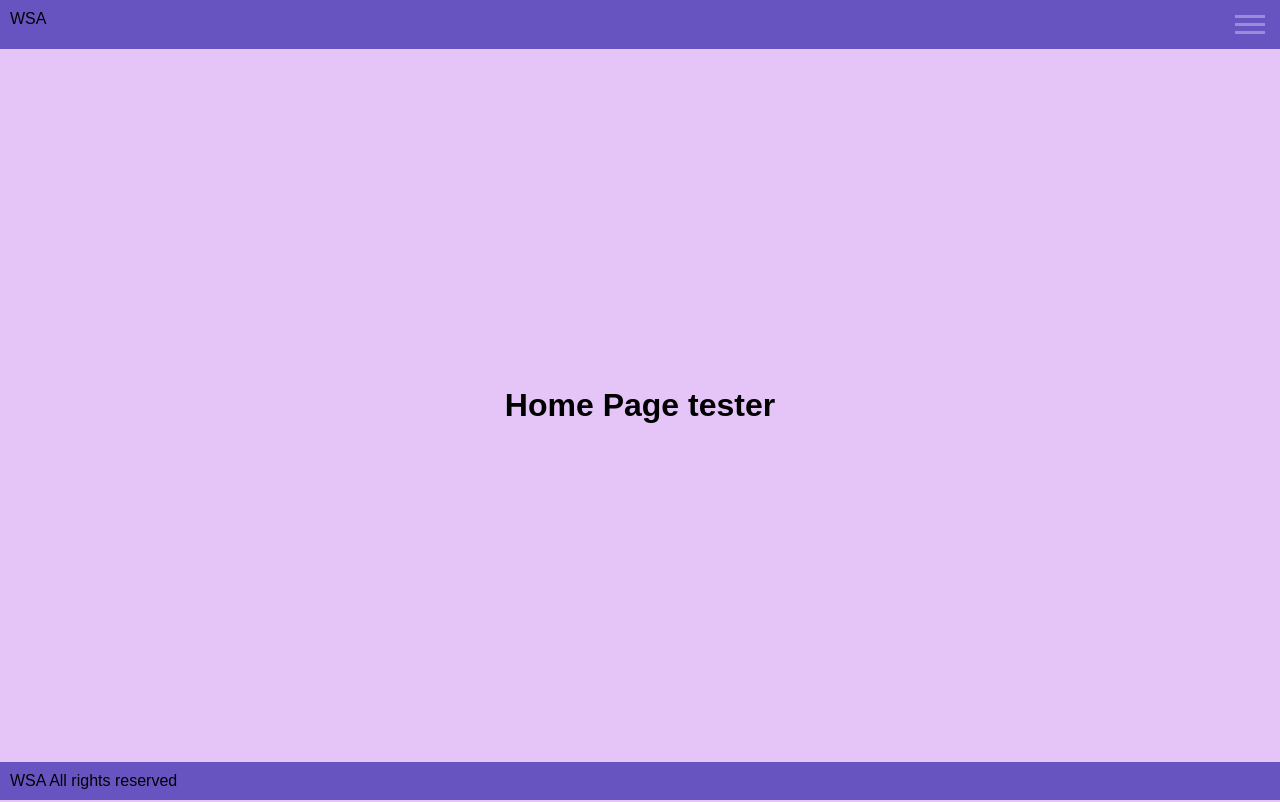
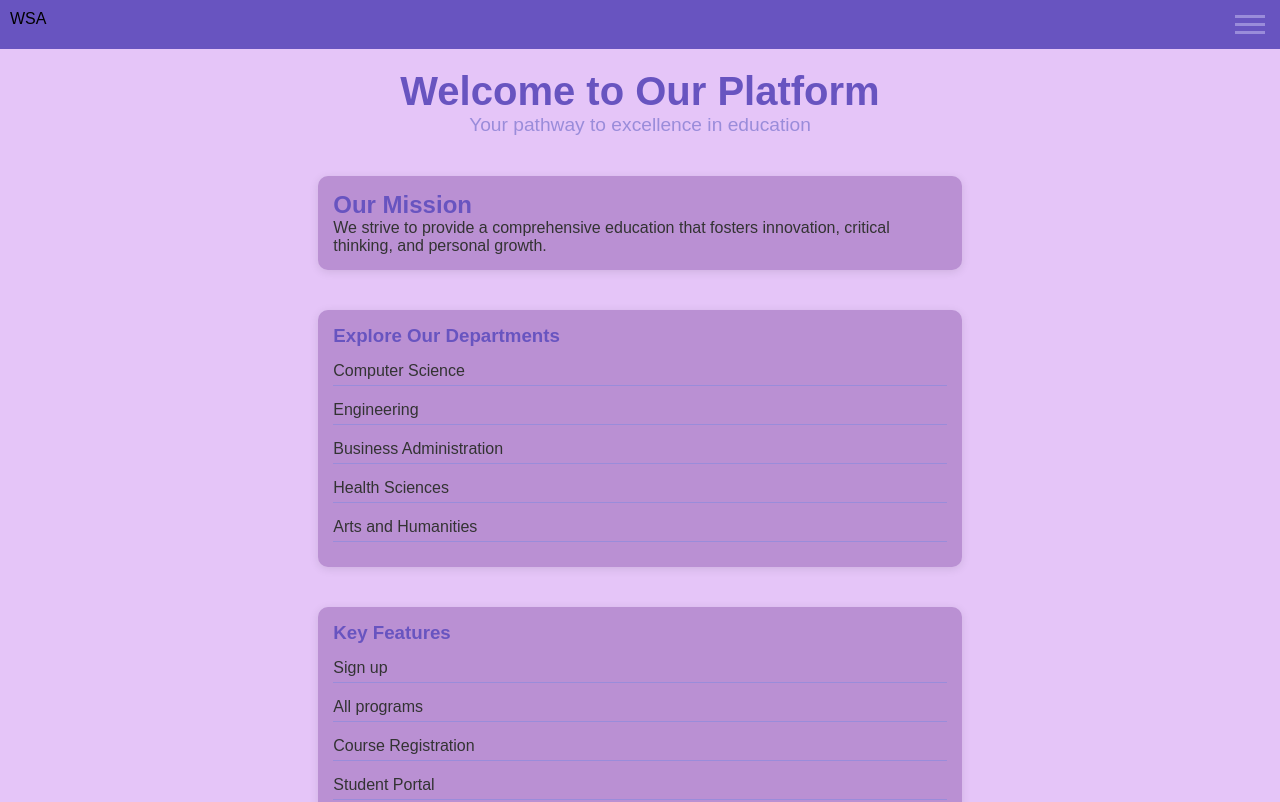
Before and after one commit to KailanB/Sodv2201_GroupProject, a React (Create React App) app: page / in a window 1280 px wide. Shown: the top 802 px of the page. Built offline with nearby package versions, Linux system fonts and the light colour scheme.

Commit message:
Moved home page updates to routes

```diff
--- a/src/routes/Home/Home.jsx
+++ b/src/routes/Home/Home.jsx
@@ -1,8 +1,44 @@
 import React from 'react';
+import './HomePage.style.css';
 
-function Home() {
-
-    return <h1>Home Page tester</h1>;
-}
+const Home = () => {
+    return (
+        <div className="home-page">
+            <header className="home-header">
+                <h1>Welcome to Our Platform</h1>
+                <p>Your pathway to excellence in education</p>
+            </header>
+            <section className="mission-section">
+                <h2>Our Mission</h2>
+                <p> We strive to provide a comprehensive education that fosters innovation, critical thinking, and personal growth.</p>
+            </section>
+            <section className="departments-section">
+                <h3>Explore Our Departments</h3>
+                <ul>
+                    <li>Computer Science</li>
+                    <li>Engineering</li>
+                    <li>Business Administration</li>
+                    <li>Health Sciences</li>
+                    <li>Arts and Humanities</li>
+                </ul>
+            </section>
+            <section className="features-section">
+                <h3>Key Features</h3>
+                <ul>
+                    <li>Sign up</li>
+                    <li>All programs</li>
+                    <li>Course Registration</li>
+                    <li>Student Portal</li>
+                </ul>
+            </section>
+            <div className="cta-buttons">
+                <button className="standardButton" onClick={() => window.location.href='/programsPage'}>View Programs</button>
+                <button className="standardButton" onClick={() => window.location.href='/Sign up'}>Apply Now</button>
+                {/* we can add events but keeping it as anoptional for now  */}
+                {/* <button className="standardButton" onClick={() => window.location.href='/events'}>Upcoming Events</button> */}
+            </div>
+        </div>
+    );
+};
 
 export default Home;
--- /dev/null
+++ b/src/routes/Home/HomePage.style.css
@@ -0,0 +1,87 @@
+* {
+    margin: 0;
+    padding: 0;
+    box-sizing: border-box;
+}
+
+.home-page {
+    display: flex;
+    flex-direction: column;
+    align-items: center;
+    padding: 20px;
+    background-color: var(--mainContentColor1);
+    min-height: 100vh;
+}
+
+.home-header {
+    margin-bottom: 20px;
+    text-align: center;
+    color: var(--accentColor1);
+}
+
+.home-header h1 {
+    font-size: 2.5rem;
+}
+
+.home-header p {
+    font-size: 1.2rem;
+    color: var(--accentColor2);
+}
+
+.mission-section, .departments-section, .features-section {
+    margin: 20px 0;
+    width: 80%;
+    background-color: var(--mainContentColor2);
+    padding: 15px;
+    border-radius: 10px;
+    box-shadow: 0 2px 10px rgba(0, 0, 0, 0.1);
+}
+
+.mission-section h2,
+.departments-section h3,
+.features-section h3 {
+    color: var(--accentColor1);
+}
+
+.mission-section p,
+.departments-section ul,
+.features-section ul {
+    color: #333;
+}
+
+.departments-section ul,
+.features-section ul {
+    list-style-type: none;
+    padding: 0;
+}
+
+.departments-section li,
+.features-section li {
+    margin: 10px 0;
+    padding: 5px 0;
+    border-bottom: 1px solid var(--accentColor2);
+}
+
+.cta-buttons {
+    margin: 20px 0;
+}
+
+/* over lapping CSS here */
+/* .standardButton {
+    background-color: var(--accentColor1);
+    color: white;
+    border: none;
+    border-radius: 5px;
+    padding: 10px 20px;
+    cursor: pointer;
+    margin: 0 10px;
+    transition: background-color 0.3s;
+} */
+
+.standardButton:hover {
+    background-color: var(--accentColor2);
+}
+
+.standardButton:focus {
+    outline: none;
+}
```
